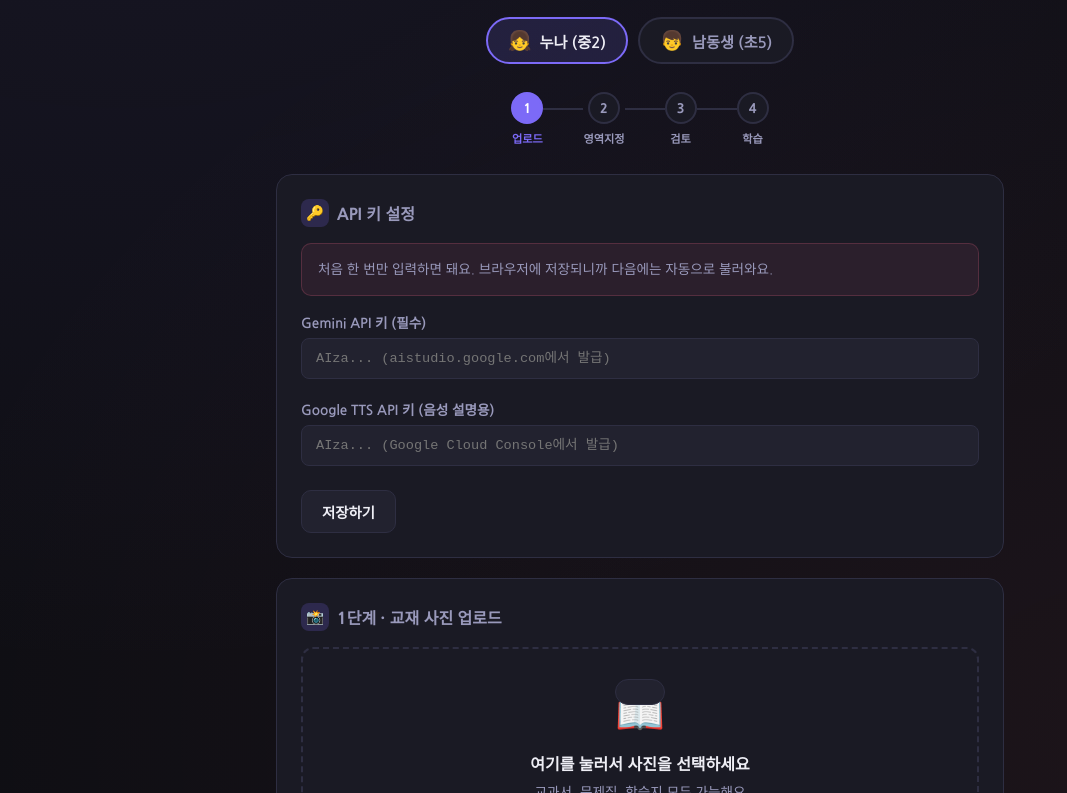
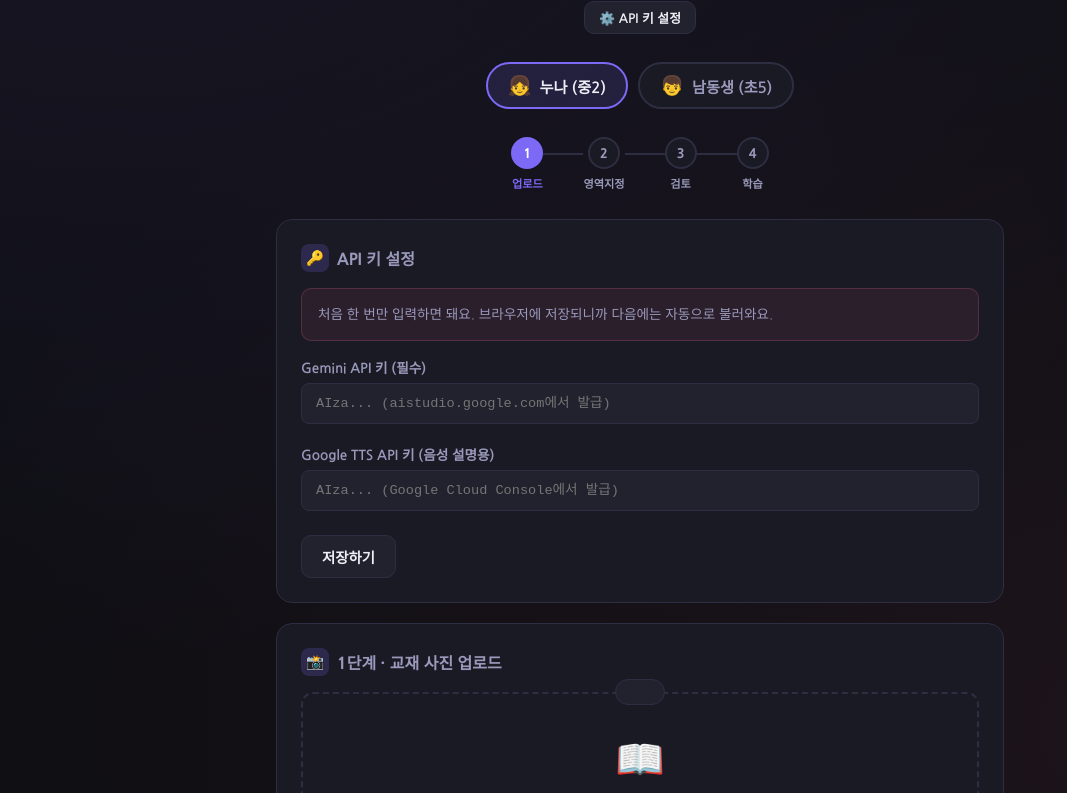
Before and after one commit to carlosjang/study-tool-, a plain HTML site: page index.html in a window 1280 px wide. Shown: the part 151-944 px from the top of the page, without its empty margins (0-1067 px from the left). Drawn offline with Linux system fonts and the light colour scheme.

Commit message:
업데이트

```diff
--- a/index.html
+++ b/index.html
@@ -781,6 +781,9 @@
     <div class="logo">
       📚 공부도우미
       <span>AI 학습 분석 도구</span>
+    </div>
+    <div style="margin-top:12px;">
+      <button class="btn-secondary" onclick="showApiSettings()" style="font-size:0.8rem; padding:6px 14px;">⚙️ API 키 설정</button>
     </div>
   </header>
 
@@ -1669,7 +1672,13 @@ ${state.ocrText}
     }
   }
 
-  // ==================== 넘기기 ====================
+  function showApiSettings() {
+    const card = document.getElementById('apiCard');
+    card.style.display = 'block';
+    document.getElementById('apiKeyInput').value = state.apiKey || '';
+    document.getElementById('ttsKeyInput').value = state.ttsKey || '';
+    card.scrollIntoView({ behavior: 'smooth' });
+  }
   function skipVerify() {
     document.getElementById('verifyCard').style.display = 'none';
     showToast('넘어갔어요! 요약을 생성해봐요');
```
Also changed, not shown: 1 other file.
